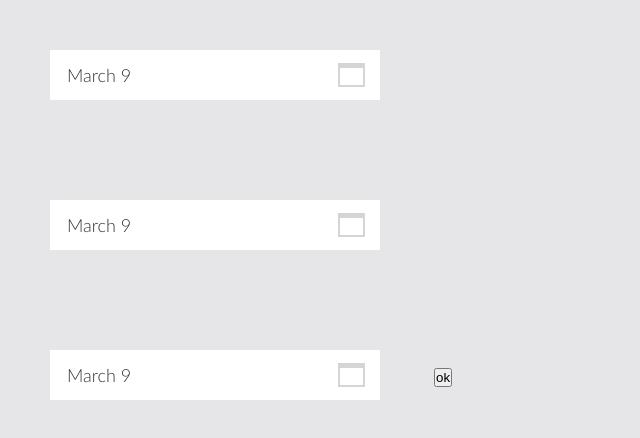
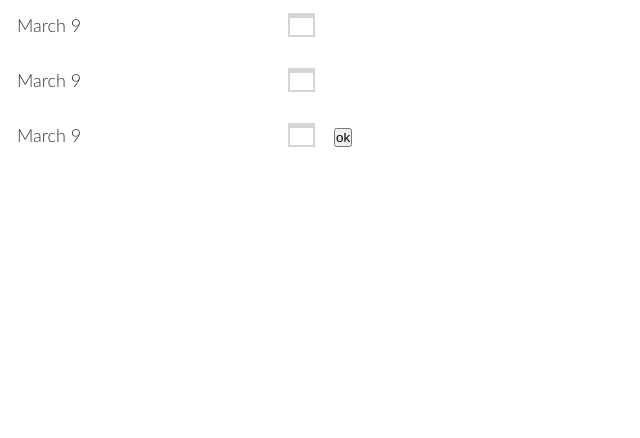
Before and after one commit to SlavikLutsenko/Calendar, a plain HTML site: page index.html in a window 1280 px wide. Shown: the whole page, without its empty margins (0-640 px from the left). Drawn offline with Linux system fonts and the light colour scheme.

Commit message:
v25
исправил ошибки

```diff
--- a/css/calendar.css
+++ b/css/calendar.css
@@ -14,10 +14,6 @@
 	outline: none;
 }
 
-body{
-	background: #e6e6e8;
-}
-
 input.calendar,
 input.help_input{
 	box-sizing: border-box;
@@ -28,17 +24,18 @@ input.help_input{
 	color: #323439;
 	font-size: 18px;
 	font-family: Lato;
-	margin: 50px;
 	border: none;
+	position: relative;
+	z-index: 100;
 }
 
 input.help_input{
 	position: absolute;
 	background: #fff;
-	top: -68px;
+	top: -16px;
 	left: 0;
 	color: #bbb;
-	z-index: -9999;
+	z-index: 10;
 }
 
 .wrapper_input_calendar{
@@ -57,6 +54,7 @@ input.help_input{
 	margin-top: -14px;
 	margin-right: -150px;
 	transition: background .5s ease;
+	z-index: 10000;
 }
 
 .wrapper_input_calendar label.button_show_calendar:hover{
```
